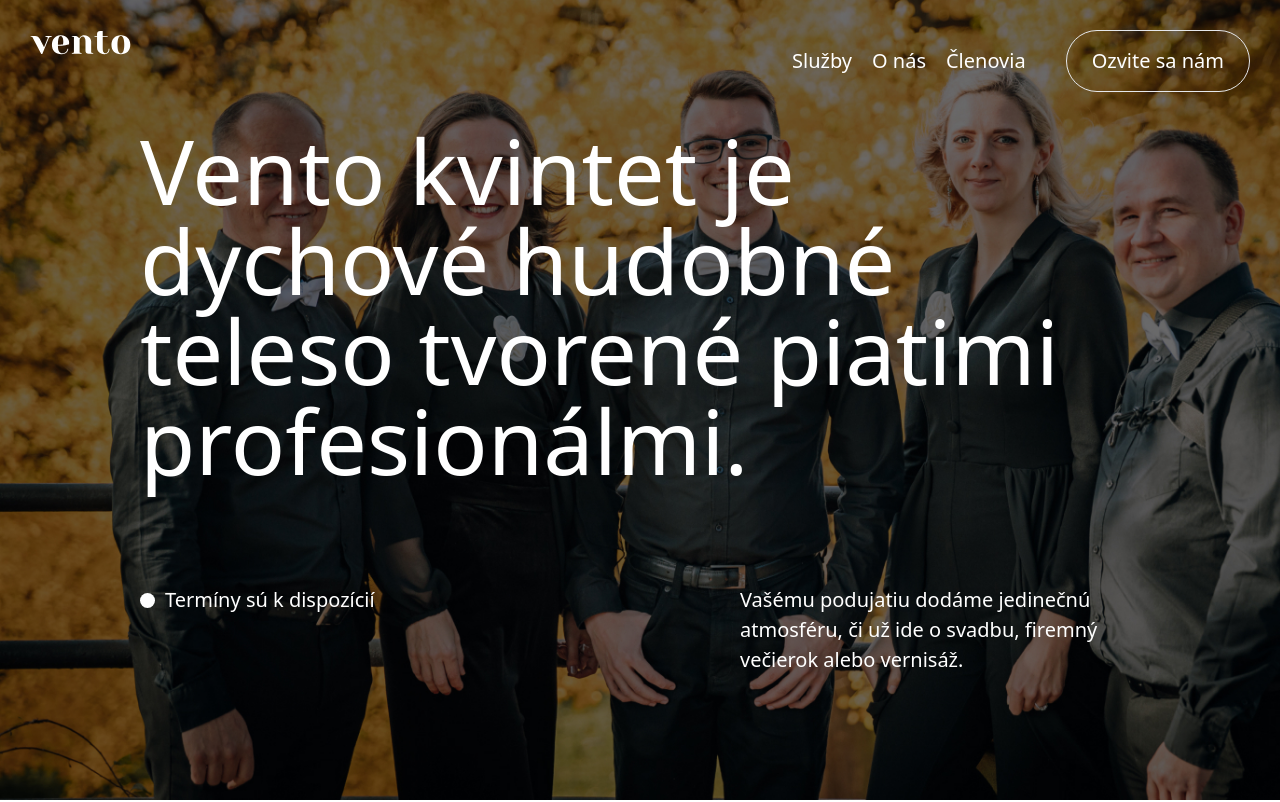
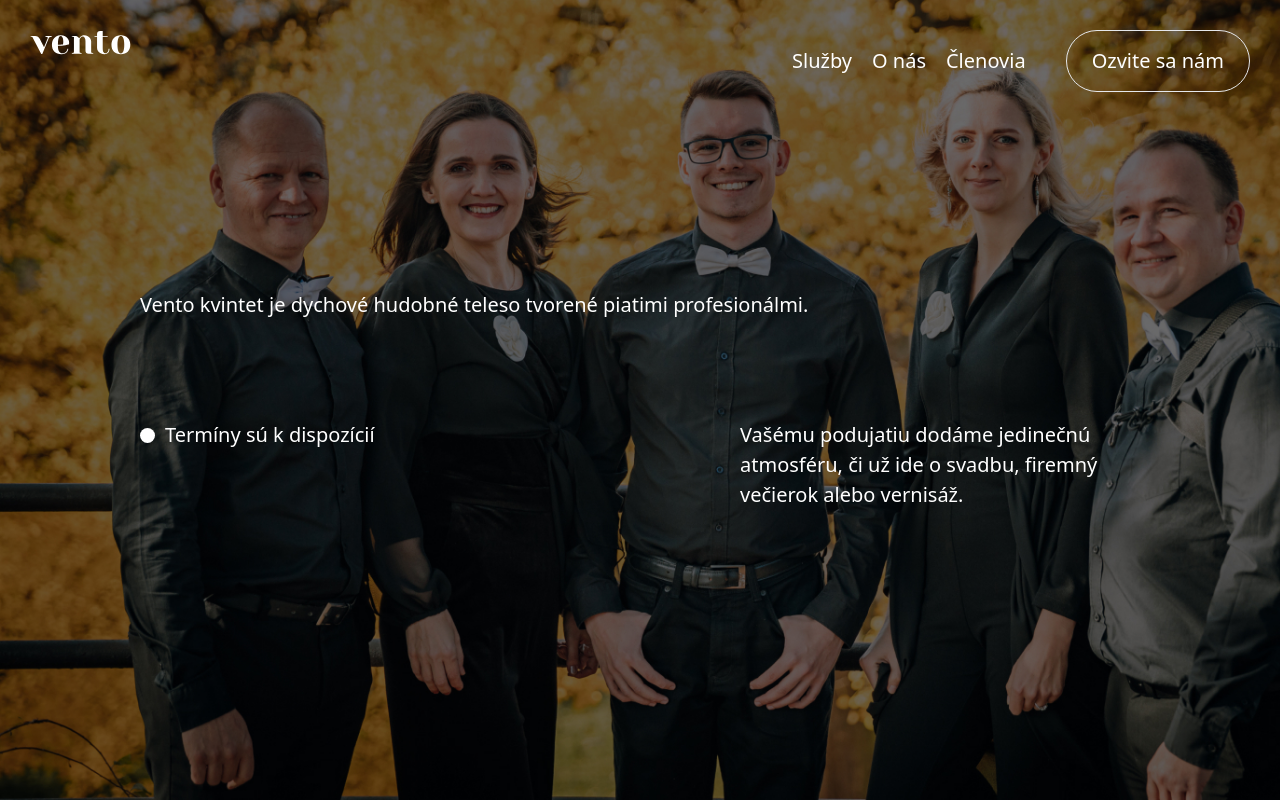
Before and after one commit to Ivanlsko/vento-web, a Vue app: page / in a window 1280 px wide. Shown: the top 802 px of the page. Built offline with nearby package versions, Linux system fonts and the light colour scheme.

Commit message:
add custom font

```diff
--- a/tailwind.config.js
+++ b/tailwind.config.js
@@ -3,6 +3,20 @@ module.exports = {
   purge: ['./index.html', './src/**/*.{vue,js,ts,jsx,tsx}'],
   darkMode: false, // or 'media' or 'class'
   theme: {
+    fontFamily: {
+      sans: ['satoshi', 'system-ui'],
+      serif: ['ui-serif', 'Georgia'],
+      mono: ['ui-monospace', 'SFMono-Regular']
+    },
+    fontSize: {
+      sm: ['0.9rem', { lineHeight: '1.389' }],
+      base: ['1rem', { lineHeight: '1.4' }],
+      xl: ['1.4rem', { lineHeight: '1.393' }],
+      '2xl': ['1.5rem', { lineHeight: '1.4' }],
+      '3xl': ['2rem', { lineHeight: '1.4' }],
+      '4xl': ['2.2rem', { lineHeight: '1.34' }],
+      '5xl': ['3.7rem', { lineHeight: '1.243', letterSpacing: '-0.01em' }]
+    },
     extend: {}
   },
   variants: {
```
